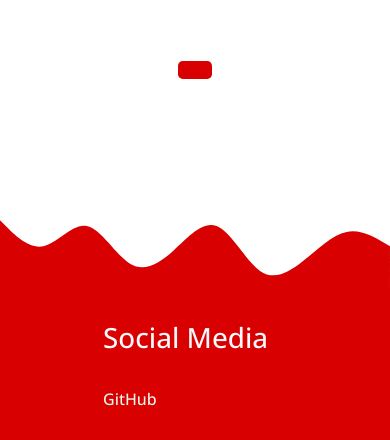
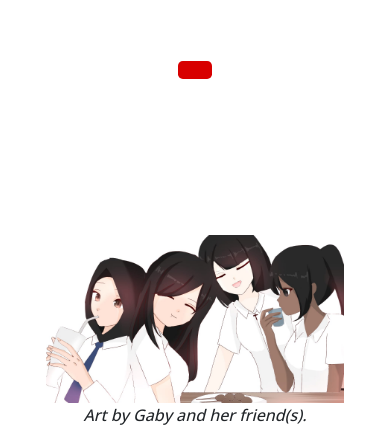
Before and after one commit to Reubenthekiwi/The-Voices-of-Unity, a plain HTML site: page public/index.html in a window 390 px wide. Shown: the part 377-817 px from the top of the page. Drawn offline with nearby package versions, Linux system fonts and the light colour scheme; no server answers.

Commit message:
Added the art to the website.

```diff
--- a/public/index.html
+++ b/public/index.html
@@ -109,10 +109,18 @@
         Stories About National Unity
     </h1>
 
-    <!-- the script in js/cards.js will handle the creation of new cards -->
+    <!-- The script in js/cards.js will handle the creation of new cards. -->
     <div id="cards-container" class="container-fluid">
         <div id="cards-row" class="row flex-row flex-nowrap m-1" style="overflow-x: auto;"></div>
     </div><br>
+
+    <div class="art-container">
+        <img src="assets/images/art.jpeg" style="aspect-ratio: 16 / 9;">
+    </div>
+
+    <p class="p text-center fst-italic px-5">
+        Art by Gaby and her friend(s).
+    </p>
 
     <svg xmlns="http://www.w3.org/2000/svg" viewBox="0 0 1440 320">
         <path fill="#d80000" fill-opacity="1"
--- a/public/js/firebase.js
+++ b/public/js/firebase.js
@@ -35,7 +35,7 @@ authentication.onAuthStateChanged((user) => {
 
 // Database.
 const database = firebase.firestore();
-const forumReference = database.collection("forums");
+const forumsReference = database.collection("forums");
 
 const submitStoryForm = document.getElementById("submit-story-form");
 const submitStoryButton = document.getElementById("submit-story-button");
@@ -63,7 +63,7 @@ authentication.onAuthStateChanged((user) => {
             return;
         }
 
-        forumReference.add({
+        forumsReference.add({
             name: name.value,
             stories: stories.value,
             uid: user.uid,
@@ -82,7 +82,7 @@ authentication.onAuthStateChanged((user) => {
 });
 
 function readDataAndCreateCards() {
-    forumReference
+    forumsReference
         .orderBy("createdAt")
         .get()
         .then((querySnapshot) => {
--- a/public/style.css
+++ b/public/style.css
@@ -1,4 +1,4 @@
-/* page's component */
+/* Page's component. */
 body {
     font-family: "Open Sans", sans-serif;
     background-color: #ffffff;
@@ -20,12 +20,20 @@ h2 {
     color: #e04242;
 }
 
-/* title */
+/* Title. */
 #cards-title {
     color: #032b5f;
 }
 
-/* Footer */
+.art-container {
+    height: 500px;
+    padding-top: 2rem;
+
+    display: flex;
+    justify-content: center;
+}
+
+/* Footer. */
 .footer-container {
     background-color: #d80000;
 }
@@ -57,4 +65,11 @@ h2 {
     transition: 0.3s ease-out;
 }
 
-/* Responsive breakpoints. */
+/* Responsive breakpoint. */
+
+/* Smaller size. */
+@media screen and (max-width: 600px) {
+    .art-container {
+        height: 200px;
+    }
+}
```
Also changed, not shown: public/assets/images/art.jpeg (added).
